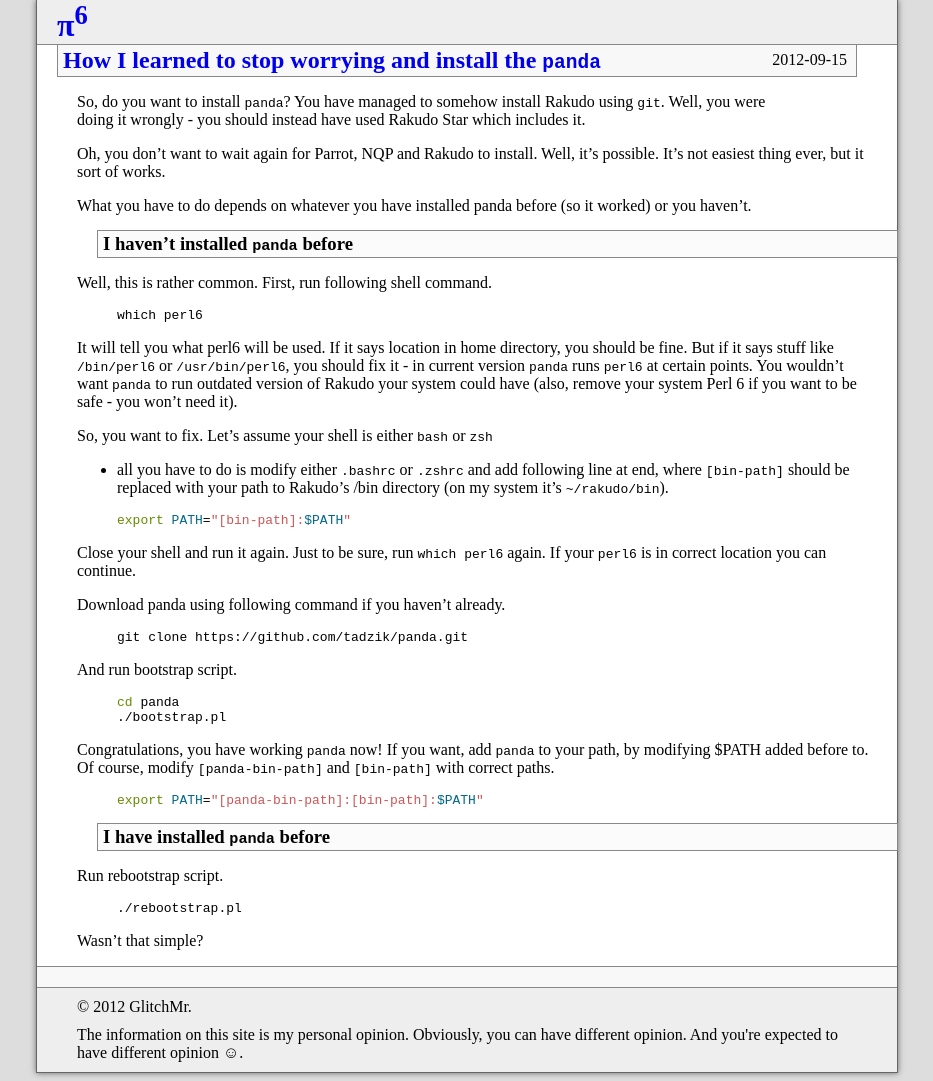
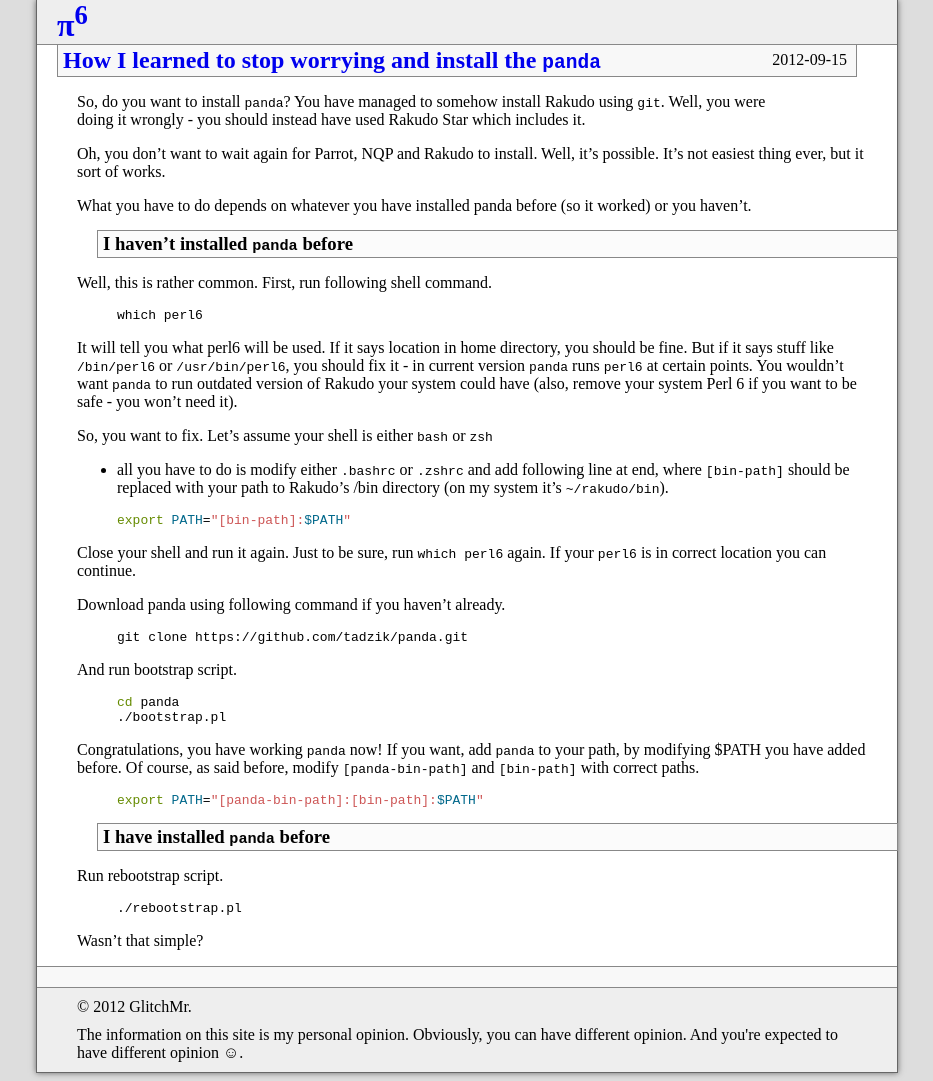
Before and after one commit to KamilaBorowska/old-xfix.github.io, a Jekyll site: the page built from _posts/2012-09-15-how-i-learned-to-stop-worrying-and-install-the-panda.md, in a window 1280 px wide. Shown: the whole page, without its empty margins (173-1106 px from the left). Built offline with Jekyll 4.4.1, drawn with Linux system fonts in a browser that asks for light colours; comment, search, counter and statistics services are not loaded.

Commit message:
Make "Congratulations" paragraph better.

```diff
--- a/_posts/2012-09-15-how-i-learned-to-stop-worrying-and-install-the-panda.md
+++ b/_posts/2012-09-15-how-i-learned-to-stop-worrying-and-install-the-panda.md
@@ -53,8 +53,9 @@ cd panda
 {% endhighlight %}
 
 Congratulations, you have working `panda` now! If you want, add `panda`
-to your path, by modifying $PATH added before to. Of course, modify
-`[panda-bin-path]` and `[bin-path]` with correct paths.
+to your path, by modifying $PATH you have added before. Of course, as
+said before, modify `[panda-bin-path]` and `[bin-path]` with correct
+paths.
 
 {% highlight bash %}
 export PATH="[panda-bin-path]:[bin-path]:$PATH"
```
